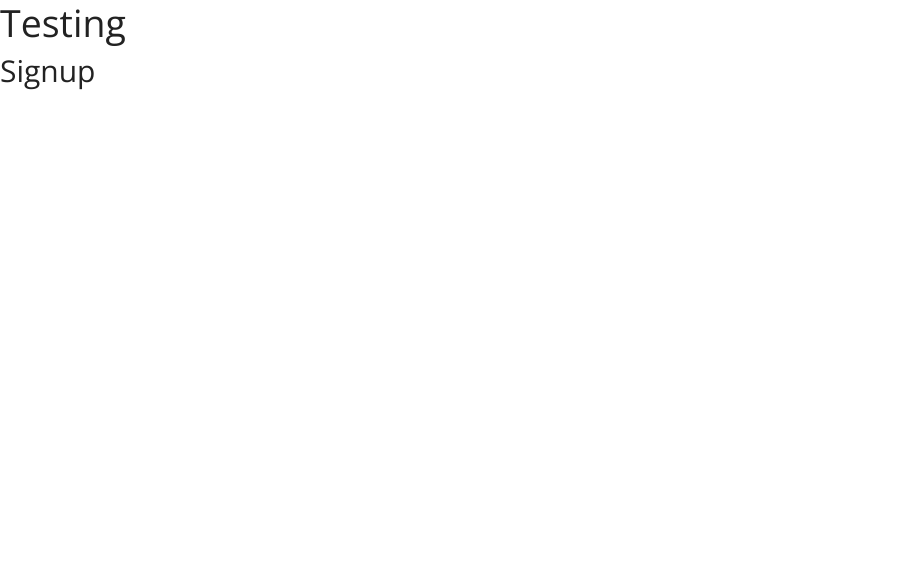
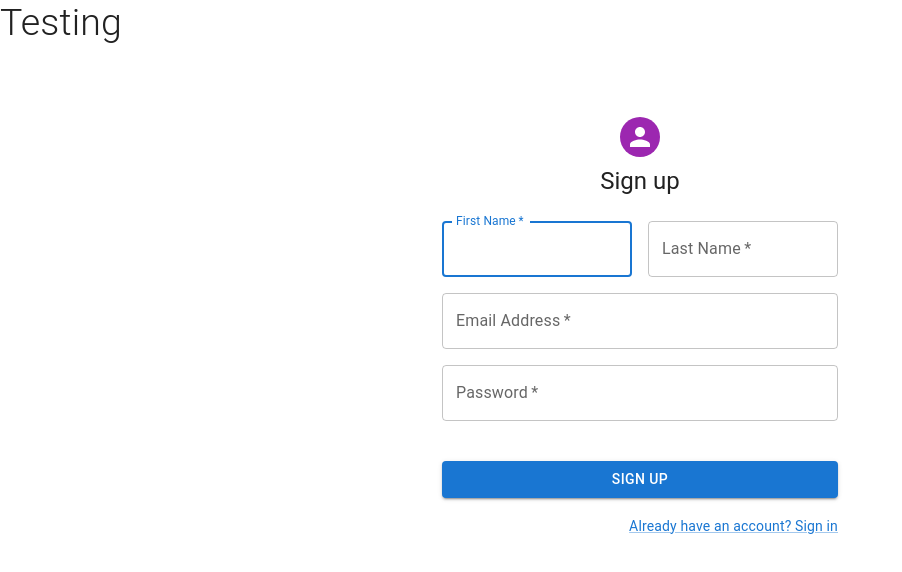
Before and after one commit to Woz-U-Group-Projects/studious-coders, a React (Create React App) app in the folder todo-app-boilerplates/client-react/: page /signup in a window 1280 px wide. Shown: the top 572 px of the page, without its empty margins (0-902 px from the left). Built offline with nearby package versions, Linux system fonts and the light colour scheme.

Commit message:
Finished Sign up page

```diff
--- a/todo-app-boilerplates/client-react/src/App.js
+++ b/todo-app-boilerplates/client-react/src/App.js
@@ -1,6 +1,28 @@
 import React from "react";
-import ReactDOM from 'react-dom';
-import  Task from "./components/Task";
+import Task from "./components/Task";
+import Signup from "./components/signup";
+import Login from './components/login';
 import "./App.css";
-import { BrowserRouter as Router, Route, Link, Routes } from 'react-router-dom';
-import Signup from "./components/signup";
+import { BrowserRouter,Route, Routes } from 'react-router-dom';
+
+
+function App() {
+    return (
+      <div className="wrapper">
+        <h1>Testing</h1>
+         <BrowserRouter>
+           <Routes>
+             <Route path="/" element={<Task/>}>
+             </Route>
+             <Route path="/signup" element={<Signup/>}>
+             </Route>
+             <Route path="/login" element={<Login/>}>
+             </Route>
+           </Routes>
+         </BrowserRouter>
+      </div>
+    );
+
+  }
+
+  export default App;
--- a/todo-app-boilerplates/client-react/src/components/signup.js
+++ b/todo-app-boilerplates/client-react/src/components/signup.js
@@ -1,6 +1,105 @@
-import React from "react";
+import * as React from 'react';
+import Avatar from '@mui/material/Avatar';
+import Button from '@mui/material/Button';
+import CssBaseline from '@mui/material/CssBaseline';
+import TextField from '@mui/material/TextField';
+import Link from '@mui/material/Link';
+import Grid from '@mui/material/Grid';
+import Box from '@mui/material/Box';
+import Typography from '@mui/material/Typography';
+import Container from '@mui/material/Container';
+import { createTheme, ThemeProvider } from '@mui/material/styles';
 
+const theme = createTheme();
 
-export default function Signup() {
-    return (<h2>Signup</h2>);
-  }
+export default function SignUp() {
+  const handleSubmit = (event) => {
+    event.preventDefault();
+    const data = new FormData(event.currentTarget);
+    // eslint-disable-next-line no-console
+    console.log({
+      email: data.get('email'),
+      password: data.get('password'),
+    });
+  };
+
+  return (
+    <ThemeProvider theme={theme}>
+      <Container component="main" maxWidth="xs">
+        <CssBaseline />
+        <Box
+          sx={{
+            marginTop: 8,
+            display: 'flex',
+            flexDirection: 'column',
+            alignItems: 'center',
+          }}
+        >
+          <Avatar sx={{ m: 1, bgcolor: 'secondary.main' }}>
+          </Avatar>
+          <Typography component="h1" variant="h5">
+            Sign up
+          </Typography>
+          <Box component="form" noValidate onSubmit={handleSubmit} sx={{ mt: 3 }}>
+            <Grid container spacing={2}>
+              <Grid item xs={12} sm={6}>
+                <TextField
+                  autoComplete="given-name"
+                  name="firstName"
+                  required
+                  fullWidth
+                  id="firstName"
+                  label="First Name"
+                  autoFocus
+                />
+              </Grid>
+              <Grid item xs={12} sm={6}>
+                <TextField
+                  required
+                  fullWidth
+                  id="lastName"
+                  label="Last Name"
+                  name="lastName"
+                  autoComplete="family-name"
+                />
+              </Grid>
+              <Grid item xs={12}>
+                <TextField
+                  required
+                  fullWidth
+                  id="email"
+                  label="Email Address"
+                  name="email"
+                  autoComplete="email"
+                />
+              </Grid>
+              <Grid item xs={12}>
+                <TextField
+                  required
+                  fullWidth
+                  name="password"
+                  label="Password"
+                  type="password"
+                  id="password"
+                  autoComplete="new-password"
+                />
+              </Grid>
+              <Grid item xs={12}>
+              </Grid>
+            </Grid>
+            <Button type="submit" fullWidth variant="contained" sx={{ mt: 3, mb: 2 }}>
+              Sign Up
+            </Button>
+            <Grid container justifyContent="flex-end">
+              <Grid item>
+                <Link href="http://localhost:3000/login" variant="body2">
+                  Already have an account? Sign in
+                </Link>
+              </Grid>
+            </Grid>
+          </Box>
+        </Box>
+      </Container>
+    </ThemeProvider>
+  );
+}
--- a/todo-app-boilerplates/client-react/src/index.js
+++ b/todo-app-boilerplates/client-react/src/index.js
@@ -2,32 +2,9 @@ import React from 'react';
 import ReactDOM from 'react-dom';
 import './index.css';
 import * as serviceWorker from './serviceWorker';
-import Task from "./components/Task";
-import Signup from "./components/signup";
-import Login from './components/login';
 import './App.css';
-import { BrowserRouter, Route, Link, Routes } from 'react-router-dom';
+import App from '../src/App.js';
 
-function App() {
-  return (
-    <div className="wrapper">
-      <h1>Testing</h1>
-       <BrowserRouter>
-         <Routes>
-           <Route path="/" element={<Task/>}>
-           </Route>
-           <Route path="/signup" element={<Signup/>}>
-           </Route>
-           <Route path="/login" element={<Login/>}>
-           </Route>
-         </Routes>
-       </BrowserRouter>
-    </div>
-  );
-
-}
-
-export default App;
 
   ReactDOM.render(<App/>, document.getElementById('root'));
 
```
Also changed, not shown: todo-app-boilerplates/client-react/package.json (+8 -2 lines), 1 other file (tests, documents, lock files or other folders).
